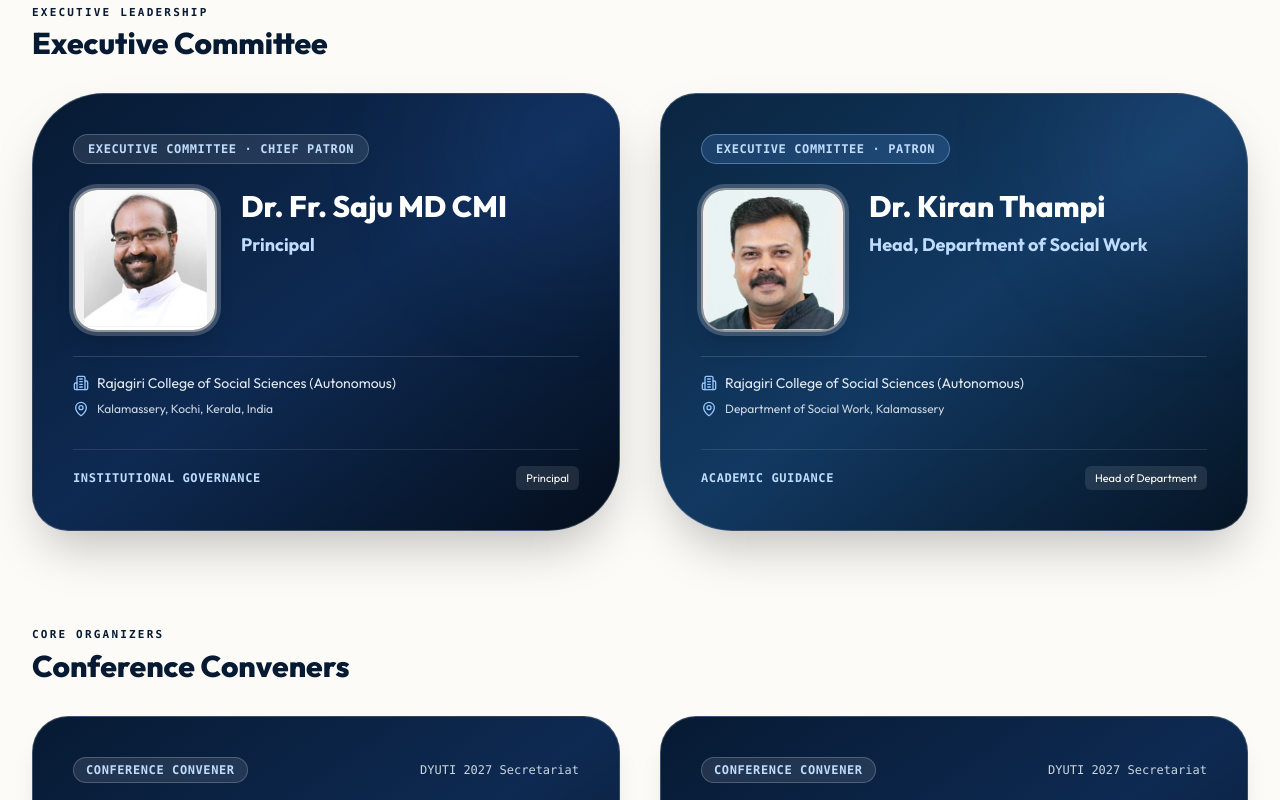
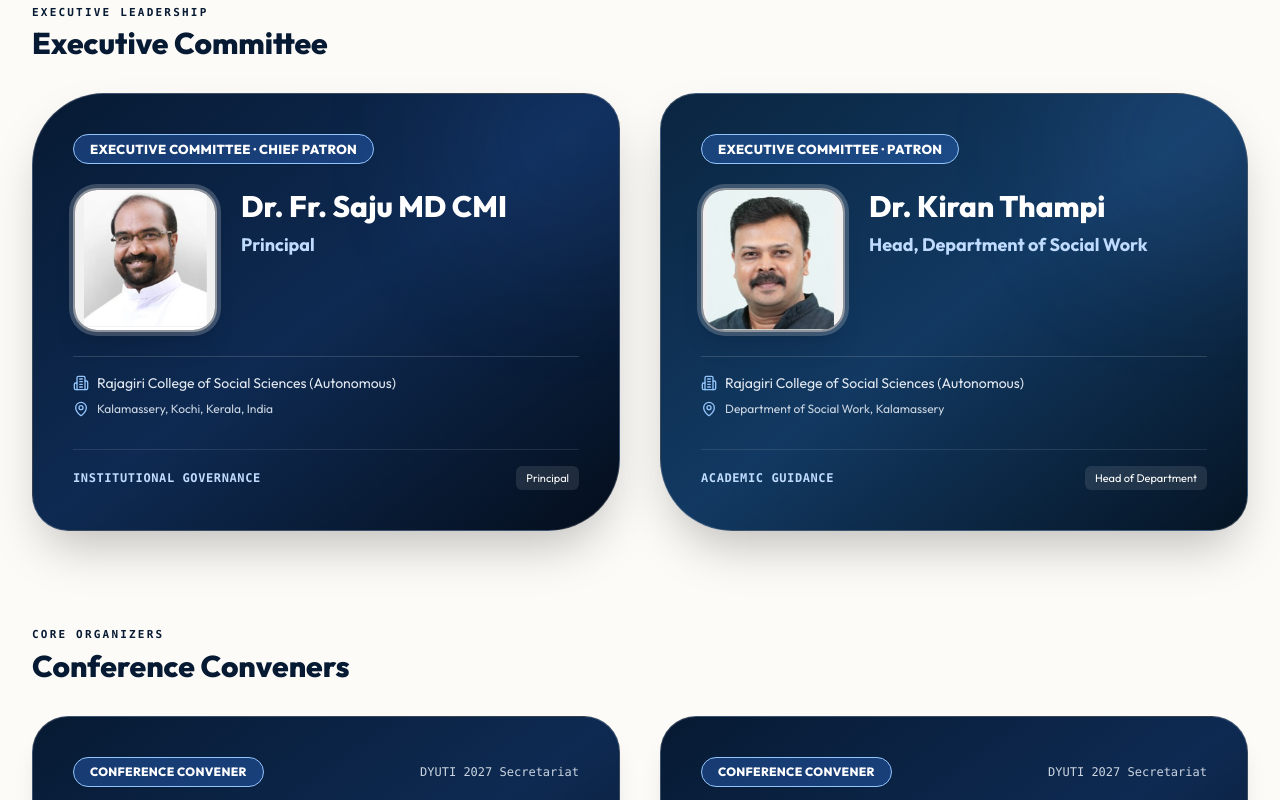
Before and after one commit to Rlabzteam/Dyuti27, a React (Vite) app: page /team in a window 1280 px wide. Shown: the part 840-1640 px from the top of the page. Built offline with nearby package versions, Linux system fonts and the light colour scheme.

Commit message:
feat: implement OurTeam page with searchable and filterable conference committee members

```diff
--- a/src/pages/OurTeam.tsx
+++ b/src/pages/OurTeam.tsx
@@ -179,7 +179,7 @@
                 <div className="relative z-10 flex flex-col h-full justify-between">
                   <div>
                     {/* Role Pill */}
-                    <div className="inline-flex items-center gap-2 px-3.5 py-1.5 rounded-full bg-white/10 border border-white/20 text-blue-200 text-xs font-mono font-bold tracking-wider uppercase mb-6">
+                    <div className="inline-flex items-center gap-2 px-4 py-1.5 rounded-full bg-blue-500/30 border border-blue-300 text-white text-xs sm:text-[13px] font-sans font-extrabold tracking-wide uppercase shadow-sm mb-6">
                       <span>Executive Committee &middot; Chief Patron</span>
                     </div>
 
@@ -236,7 +236,7 @@
                 <div className="relative z-10 flex flex-col h-full justify-between">
                   <div>
                     {/* Role Pill */}
-                    <div className="inline-flex items-center gap-2 px-3.5 py-1.5 rounded-full bg-blue-400/20 border border-blue-300/40 text-blue-200 text-xs font-mono font-bold tracking-wider uppercase mb-6">
+                    <div className="inline-flex items-center gap-2 px-4 py-1.5 rounded-full bg-blue-500/30 border border-blue-300 text-white text-xs sm:text-[13px] font-sans font-extrabold tracking-wide uppercase shadow-sm mb-6">
                       <span>Executive Committee &middot; Patron</span>
                     </div>
 
@@ -310,7 +310,7 @@
                 >
                   <div>
                     <div className="flex items-center justify-between gap-2 mb-6">
-                      <span className="inline-flex items-center gap-1.5 px-3 py-1 rounded-full bg-white/10 border border-white/20 text-blue-200 text-xs font-mono font-bold tracking-wider uppercase">
+                      <span className="inline-flex items-center gap-1.5 px-4 py-1.5 rounded-full bg-blue-500/30 border border-blue-300 text-white text-xs font-sans font-extrabold tracking-wide uppercase shadow-sm">
                         <span>Conference Convener</span>
                       </span>
                       <span className="text-xs text-slate-300 font-mono">
@@ -481,7 +481,7 @@
                 {/* Secretariat Details (7 cols) */}
                 <div className="lg:col-span-7 space-y-6">
                   <div>
-                    <div className="inline-flex items-center gap-2 px-3.5 py-1.5 rounded-full bg-white/10 border border-white/20 text-blue-200 text-xs font-mono font-bold tracking-wider uppercase mb-3">
+                    <div className="inline-flex items-center gap-2 px-4 py-1.5 rounded-full bg-blue-500/30 border border-blue-300 text-white text-xs sm:text-[13px] font-sans font-extrabold tracking-wide uppercase shadow-sm mb-3">
                       <span>Secretariat Coordination</span>
                     </div>
                     <h2 className="font-heading text-2xl sm:text-4xl font-black text-white m-0 leading-tight">
```
